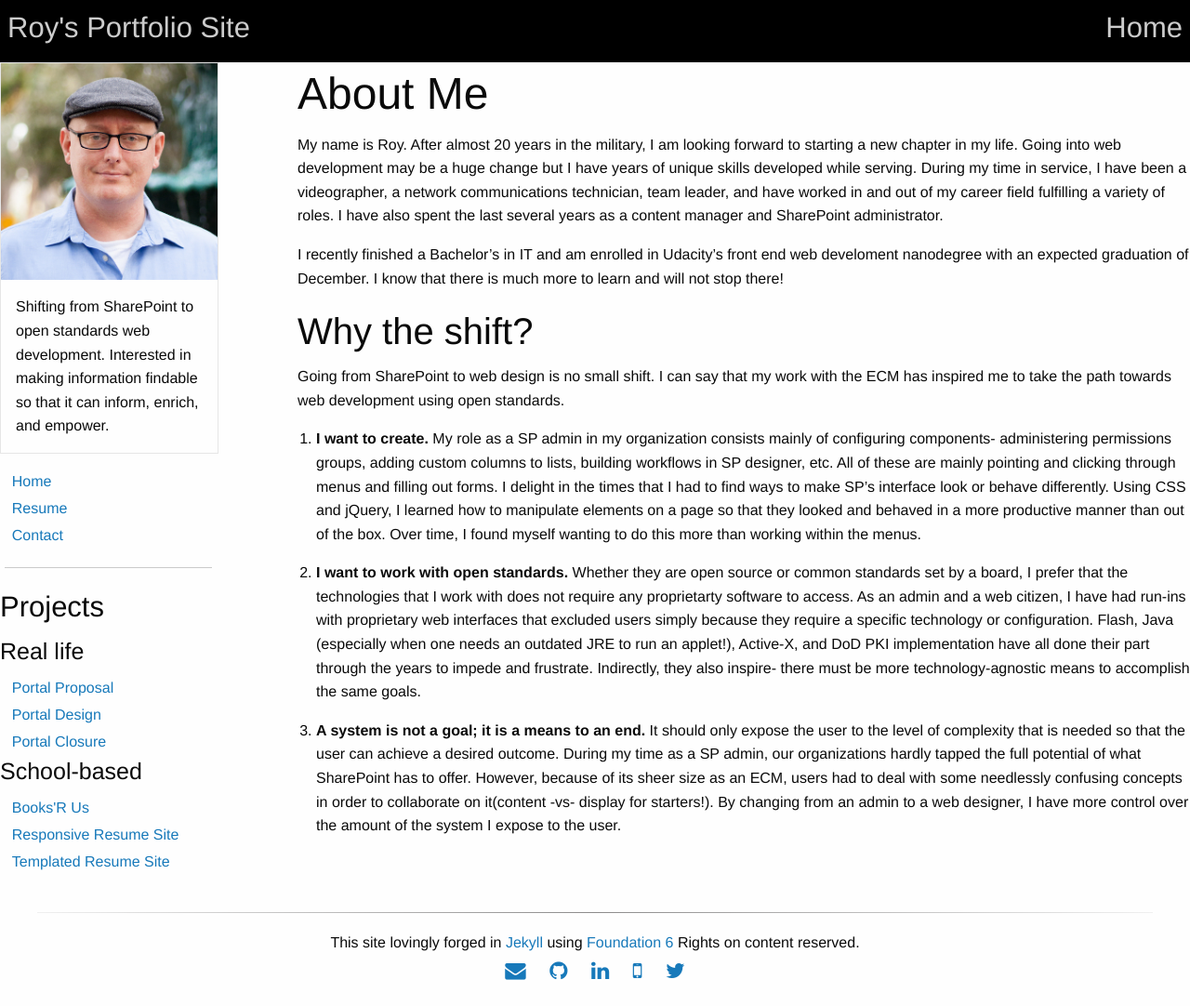
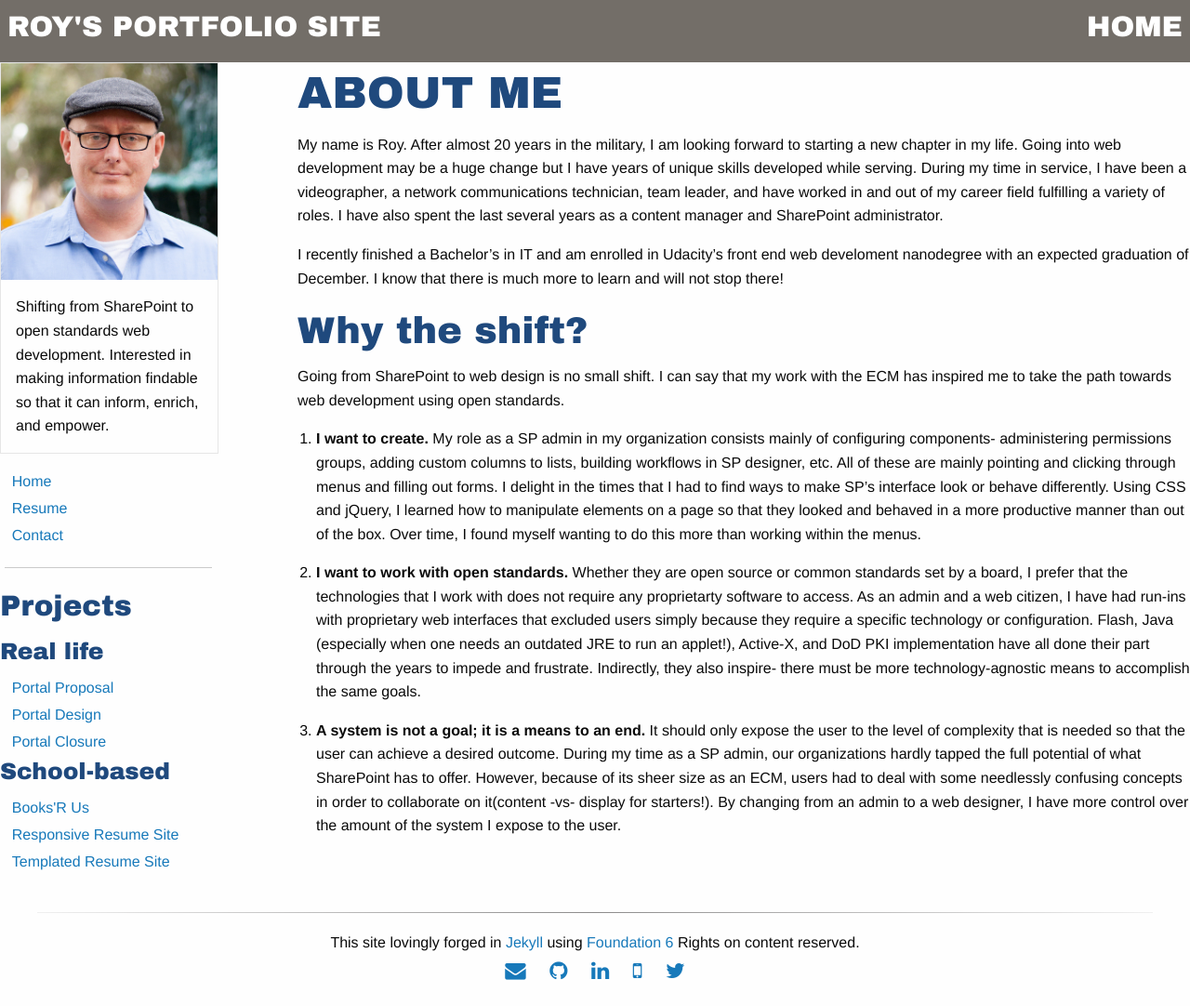
Before and after one commit to royemosby/roymosby.me, a Jekyll site: the page built from index.md, in a window 1280 px wide. Shown: the whole page at 93% size. Built offline with Jekyll 4.4.1, drawn with Linux system fonts in a browser that asks for light colours.

Commit message:
added blue to headings, gray header/modal,

```diff
--- a/css/app.css
+++ b/css/app.css
@@ -1,4 +1,14 @@
 /* global */
+h1 {
+    text-transform: uppercase;
+}
+
+h1, h2, h3, h4, h5, h6 {
+    font-family: 'Arial black', Arial, sans-serif;
+    color: #1f497d;
+}
+
+
 .fa {
     font-size: 1.4em;
 }
@@ -29,20 +39,26 @@
 /*_includes contact.html*/
 
 #contactModal {
-    background-color: #000;
     color: #ccc;
     font-size: 2em;
+    background-color: #232120;
 }
 
 #contactModal ul{
     list-style: none;
+
 }
 
 /*_includes header.html*/
 
 #titlebar {
-    background-color: #000;
-    color: #ccc;
+    background-color: #736e68;
+    color: #fff;
+    text-transform: uppercase;
+}
+
+.top-bar-left > h3, .top-bar-right > h3 {
+    color: #fff;
 }
 
 /*end_includes header.html*/
```
